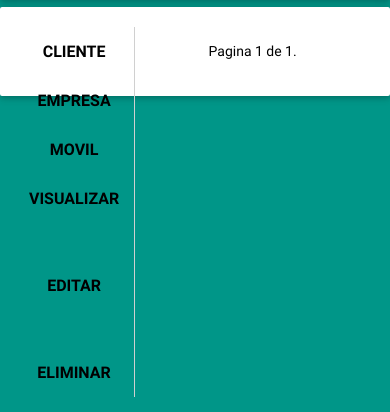
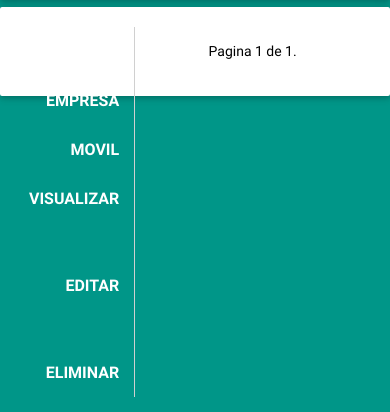
Before and after one commit to lypef/TonerSystem, a Django app: page /list_clients in a window 390 px wide. Shown: the part 56-468 px from the top of the page. Run offline with Django 3.2, Linux system fonts and the light colour scheme; the visitor is signed in with stand-in values (Sample User, id 1); data that the repository does not hold is empty; some libraries are stand-ins or nearby versions.

Commit message:
work tables responsive

```diff
--- a/app/templates/list_clients.html
+++ b/app/templates/list_clients.html
@@ -5,7 +5,7 @@
 {% block body %}
 
 
-      <table class="responsive-table striped black-text centered">
+      <table class="responsive-table">
          <thead>
           <tr>
               <th data-field="id">CLIENTE</th>
```
